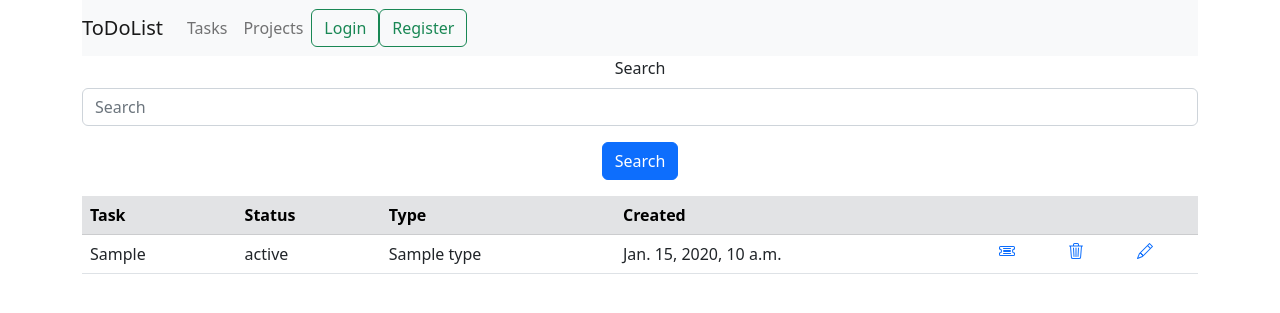
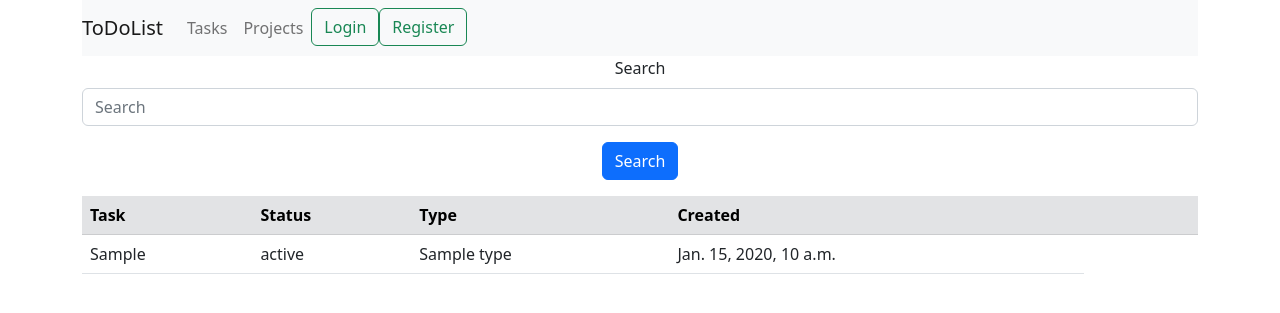
Before and after one commit to era03/homework_62_yermurat_temirzhanov, a Django app: page / in a window 1280 px wide. Shown: the top 313 px of the page. Run offline with Django 4.2, Linux system fonts and the light colour scheme; tables that the repository leaves empty hold one stand-in row (values such as "Sample post"); parts of the project's set-up code (start-up, migrations or seed data) failed here and were passed over; some libraries are stand-ins or nearby versions.

Commit message:
Исправлены синтакситеческие ошибки

```diff
--- a/to_do_list/webapp/templates/base.html
+++ b/to_do_list/webapp/templates/base.html
@@ -28,9 +28,8 @@
                     <li class="nav-item">
                         <a class="nav-link" href="{% url 'projects' %}">Projects</a>
                     </li>
-                </ul>
-
-                <ul class="nav navbar-nav navbar-right">
+                    {% block menu-2 %}
+                    {% endblock %}
                     {% if user.is_authenticated %}
                         <li class="nav-item">
                             <a class="nav-link" href="{% url 'project_create' %}">Add Project</a>
@@ -38,12 +37,10 @@
                         <span class="navbar-text">
                             Hello {{user.username}}!
                         </span>
-
                         <form action="{% url 'logout' %}" method="post">
                             {% csrf_token %}
                             <button class="btn btn-outline-success my-2 my-sm-0 ml-5">Logout</button>
                         </form>
-
                     {% else %}
                         <li class="nav-item">
                             <a class="btn btn-outline-success my-2 my-sm-0" href="{% url 'login' %}"><span class="fas fa-sign-in-alt"></span> Login</a>
@@ -53,9 +50,6 @@
                         </li>
                     {% endif %}
 
-                </ul>
-                    {% block menu-2 %}
-                    {% endblock %}
                 </ul>
             </div>
         </nav>
--- a/to_do_list/webapp/templates/index.html
+++ b/to_do_list/webapp/templates/index.html
@@ -29,6 +29,7 @@ Tasks
                 {% endfor %}
             </td>
             <td>{{task.created_at}}</td>
+            {% if user.is_authenticated %}
             <td>
                 <a href="{% url 'detail_task' task.pk %}">
                     <svg xmlns="http://www.w3.org/2000/svg" width="16" height="16" fill="currentColor"
@@ -59,6 +60,7 @@ Tasks
                 </a>
             </td>
         </tr>
+        {%endif%}
         {% empty %}
         <h5 class="text-center">No items found.</h5>
         {% endfor %}
```
Lines whose indentation alone changed are shown as unchanged.
